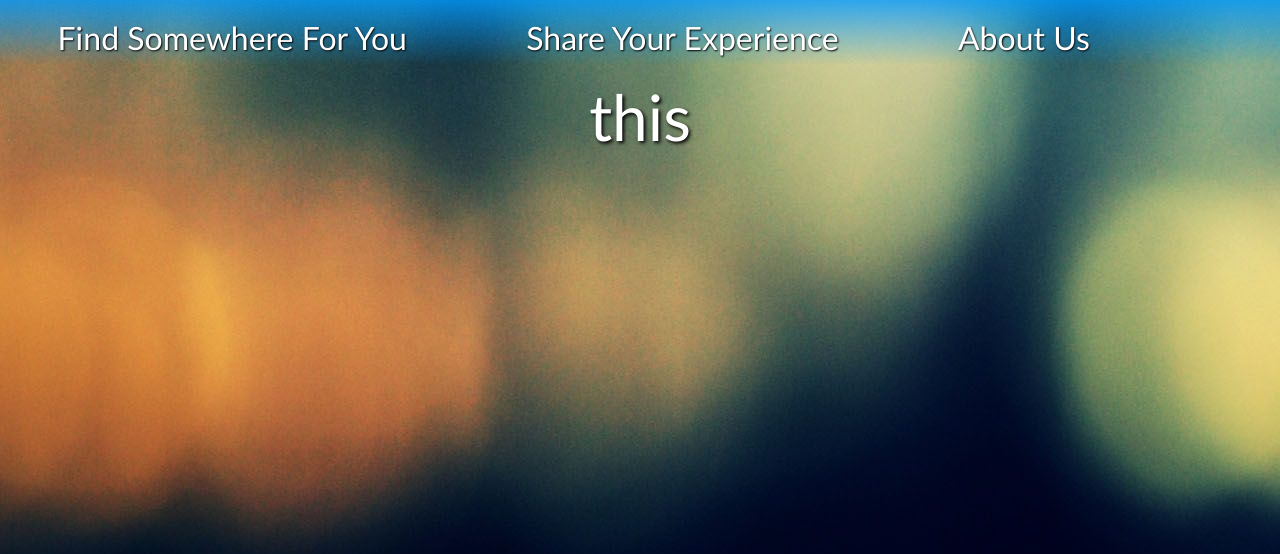
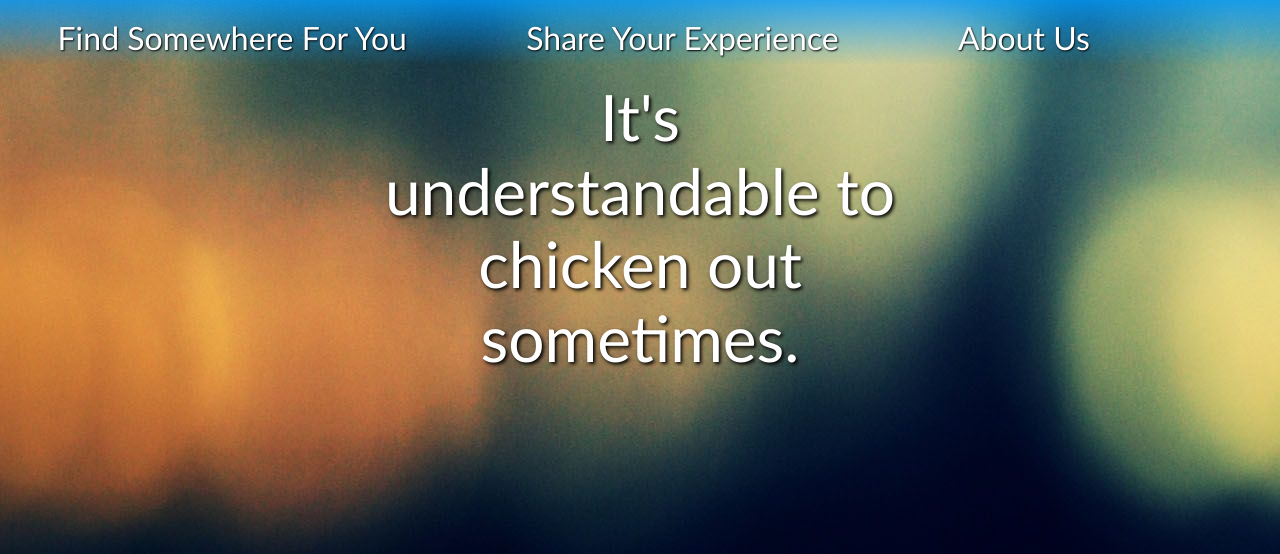
Before and after one commit to samrcwaters/Hackdavis2018, a plain HTML site: page Secret.html in a window 1280 px wide. Shown: the top 554 px of the page. Drawn offline with nearby package versions, Linux system fonts and the light colour scheme; a web font is replaced by a local one.

Commit message:
yay puns

```diff
--- a/Secret.html
+++ b/Secret.html
@@ -7,7 +7,16 @@
 	<script src=".\website.js"></script>
 	<script type="text/javascript">
 		function punFunc() {
-   			var punarray = ["this", "is", "test"];
+   			var punarray = ["It's okay to wing it!", "If your first try doesn't work out, there's always a nest time!",
+                "Stop right there! It's ill-eagle for you to be so cute.","Happiness occurs on the fly!",
+                "It's understandable to chicken out sometimes.","How the flock are you so amazing?",
+                "Some days you penguin. Some days you peng-lose. That's alright!","I sure can count on you when I'm in a finch!",
+                "You're going to be happy, feather or not you like it!","Let's embark on some exciting new beak-innings!",
+                "Flamin-go make your dreams come true!","Having a hard day? Owl be there for you.","You peli-CAN do it!",
+                "Peli-can't there be more people like you in this world?","If I checked the time, would I be bird watching?",
+                "I hope you find the peace and caw-calm that you've been looking for.","You are my swan and only.",
+                "You are the cuckoo-lest!","What a pheasant surprise! It's my favorite person!",
+                "I'd buy you the world, but it ain't cheep-cheep-cheep!"];
 			document.getElementById("pun").innerHTML = punarray[Math.floor(Math.random() * punarray.length)];
 		}
 	</script>
--- a/punGenerator.js
+++ b/punGenerator.js
@@ -13,4 +13,5 @@ function getRand() {
     randNum = randNum%20;
     console.log(puns[randNum]);
     //return puns[randNum];
+    return;
 }
```
Also changed, not shown: 1 other file.
